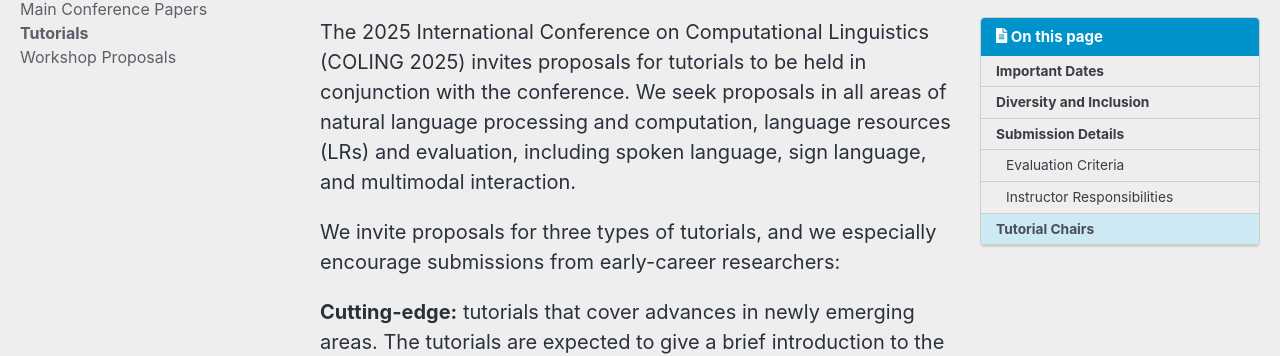
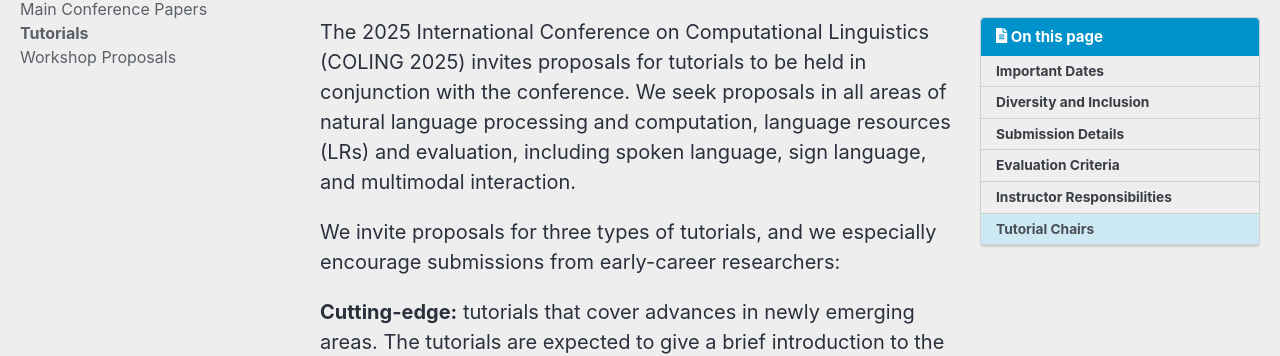
Before and after one commit to hasaniqbal777/coling-2025, a Jekyll site: the page built from _pages/calls/tutorials.md, in a window 1280 px wide. Shown: the part 167-523 px from the top of the page. Built offline with Jekyll 4.4.1, drawn with Linux system fonts in a browser that asks for light colours; cached includes are drawn as plain includes; nearby versions of some CDN libraries.

```diff
--- a/_pages/calls/tutorials.md
+++ b/_pages/calls/tutorials.md
@@ -66,13 +66,13 @@ The proposals should be submitted no later than 31 July, 2024, 11:59 PM Samoa St
 Submission is electronic. Please submit the proposals using the START system at this URL: [https://softconf.com/coling2025/tutorialsCL25](https://softconf.com/coling2025/tutorialsCL25)
 
 
-### Evaluation Criteria
+## Evaluation Criteria
 
 The tutorial proposals will be evaluated according to their originality and impact, the expected interest level of participants, as well as the quality of the organizing team and Program Committee and their contribution to the diversity of the conference.
 
 Each tutorial will be evaluated regarding its clarity and preparedness, novelty or timely character of the topic, the instructor’s experience, the audience interest, and the potential to increase diversity in our community.
 
-### Instructor Responsibilities
+## Instructor Responsibilities
 
 Accepted tutorial presenters will be notified by the date mentioned above. They must then provide abstracts of their tutorials for inclusion in the conference registration material by the specific deadlines. The abstract needs to be provided in ASCII format. The summary will be submitted in PDF format and can be updated from the version submitted for review. The instructors will make their material available in an appropriate way, for instance, by setting up a website. They will be invited to submit their slides to the ACL Anthology.
 
```
